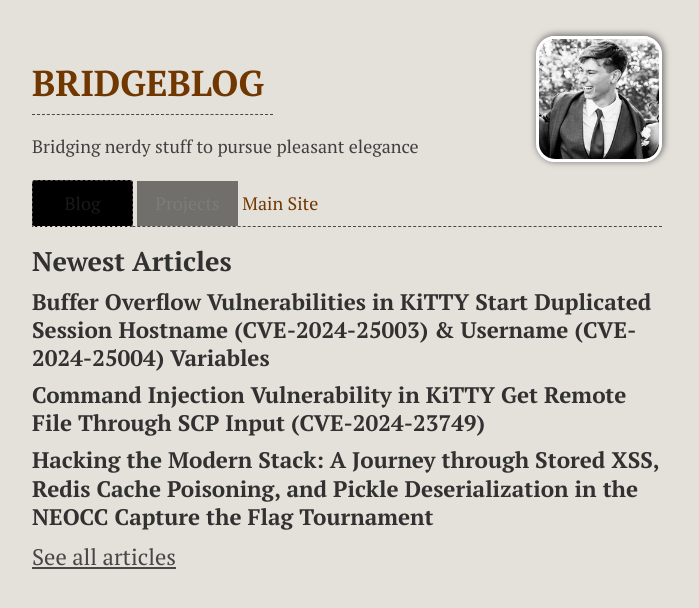
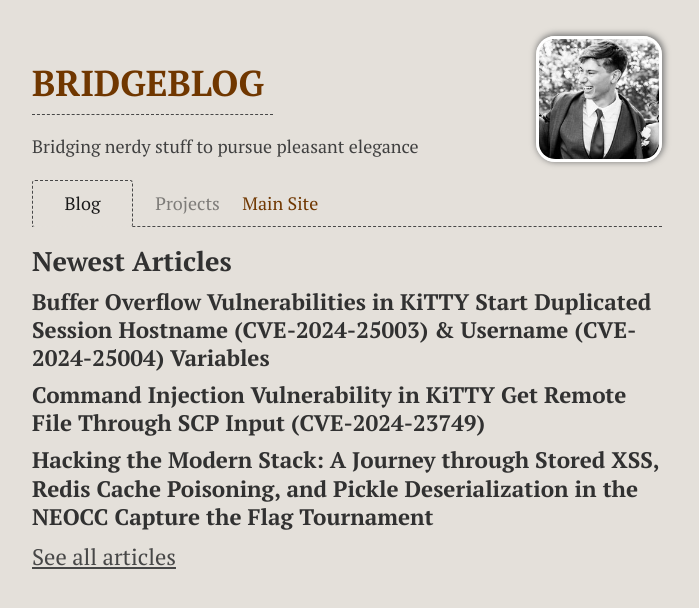
Before and after one commit to DEFCESCO/blog.defcesco.io, a Jekyll site: the page built from index.html, in a window 1280 px wide. Shown: the top 608 px of the page, without its empty margins (293-992 px from the left). Built offline with Jekyll 4.4.1, drawn with Linux system fonts in a browser that asks for light colours.

Commit message:
Update _accordion-tabs.scss

```diff
--- a/_sass/_accordion-tabs.scss
+++ b/_sass/_accordion-tabs.scss
@@ -1,10 +1,10 @@
 
 .accordion-tabs {
-  $action-color: #703700 !default;
+  $action-color: #477dca !default;
   $tab-link-color: $gray-4;
   $tab-border: 1px dashed $border-color;
   $tab-active-background: $body-bg;
-  $tab-inactive-color: #000000;
+  $tab-inactive-color: $body-bg;
   $tab-inactive-hover-color: $gray-2;
 
   clear: both;
```
